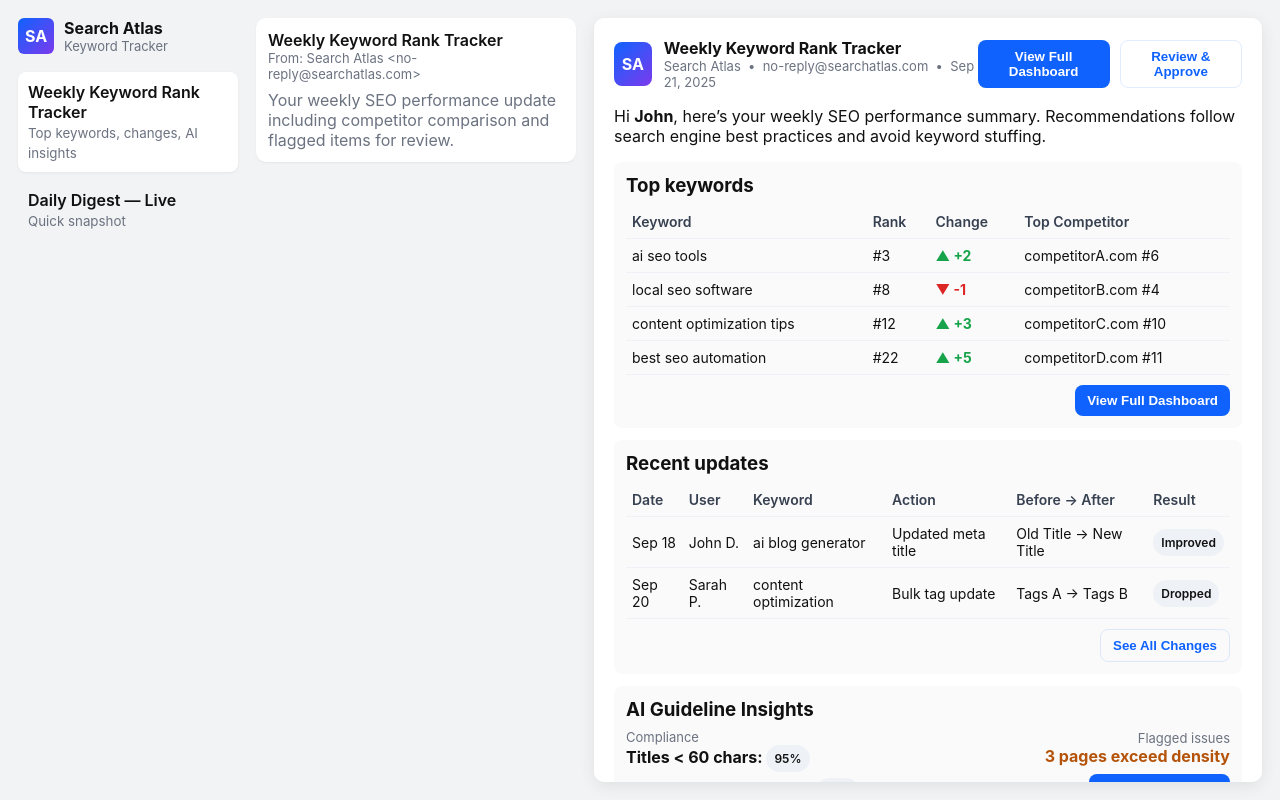
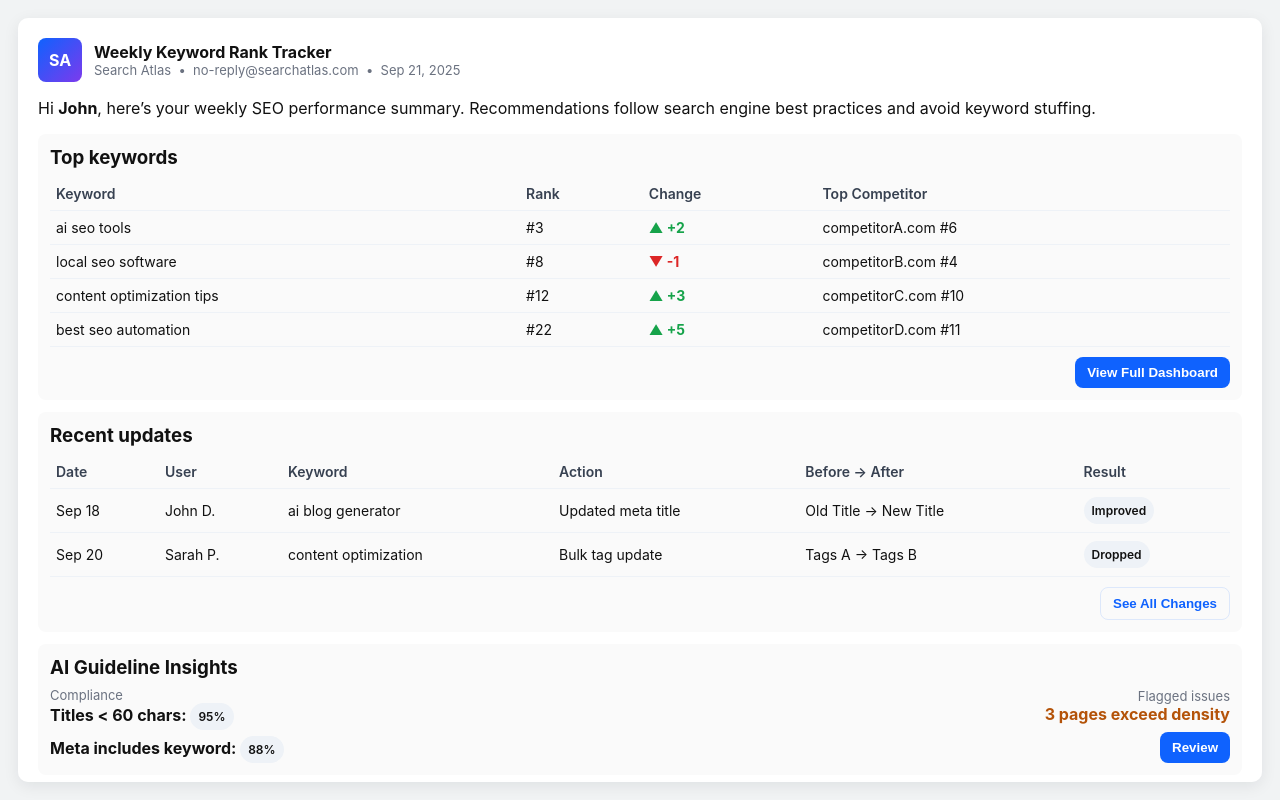
Before and after one commit to Liiam76/search-atlas, a plain HTML site: page index.html in a window 1280 px wide. Drawn offline with Linux system fonts and the light colour scheme.

Commit message:
Update index.html

```diff
--- a/index.html
+++ b/index.html
@@ -58,6 +58,9 @@
 
     /* responsive */
     @media(max-width:900px){.left{display:none}.middle{display:none}}
+
+    /* HIDE requested sidebars (removed) */
+    .left, .middle { display: none !important; }
   </style>
 </head>
 <body>
@@ -105,8 +108,7 @@
             </div>
           </div>
           <div class="cta-row">
-            <button class="btn" onclick="openModal('dashboardModal')">View Full Dashboard</button>
-            <button class="btn ghost" onclick="openModal('guidelineModal')">Review & Approve</button>
+            <!-- top-right buttons removed as requested -->
           </div>
         </div>
 
@@ -157,7 +159,7 @@
             <div style="text-align:right">
               <div class="small muted">Flagged issues</div>
               <div style="font-weight:700;color:#b45309">3 pages exceed density</div>
-              <div style="margin-top:8px"><button class="btn" onclick="openModal('guidelineModal')">Review & Approve</button></div>
+              <div style="margin-top:8px"><button class="btn" onclick="openModal('guidelineModal')">Review</button></div>
             </div>
           </div>
         </div>
```
